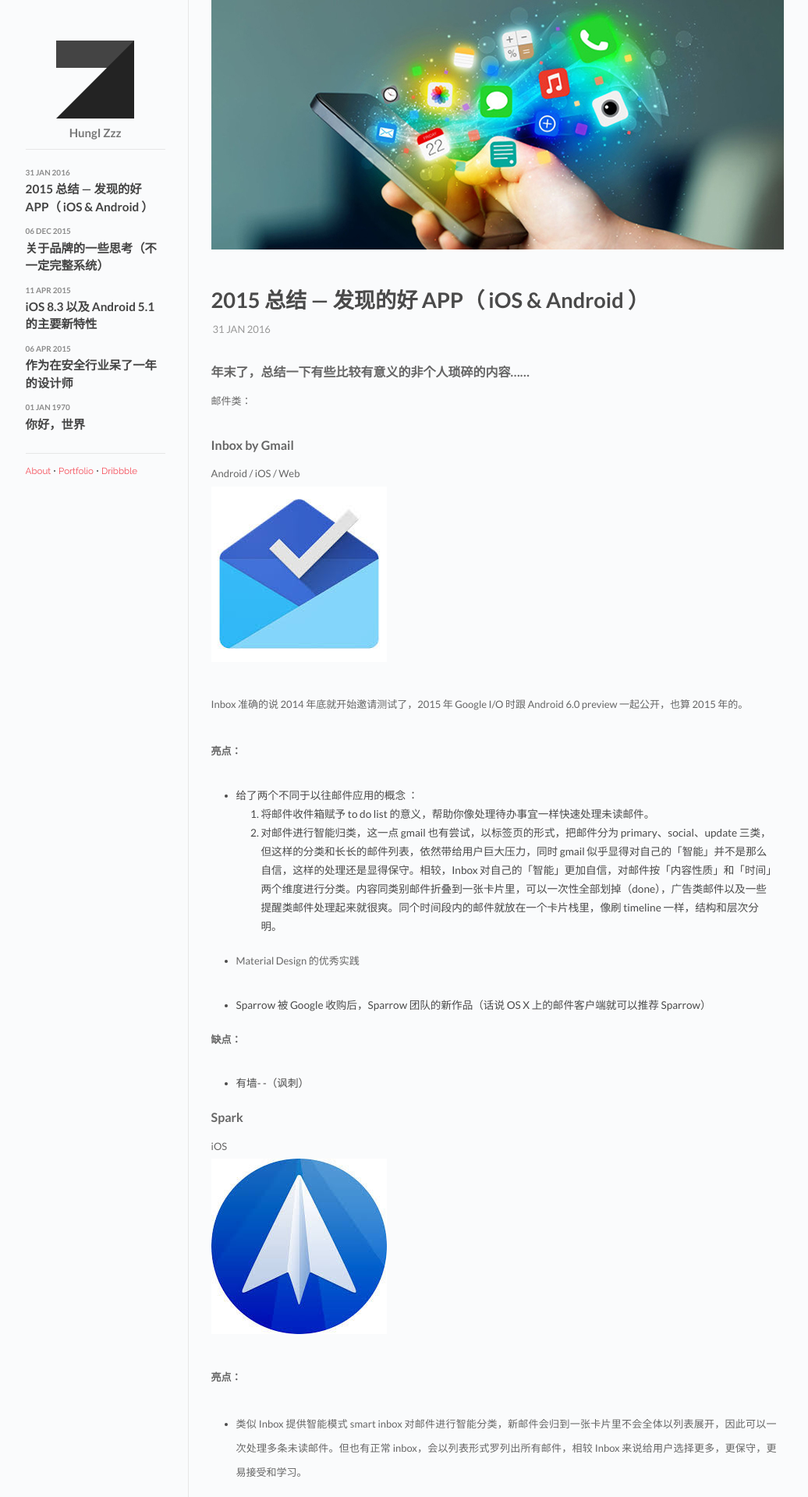
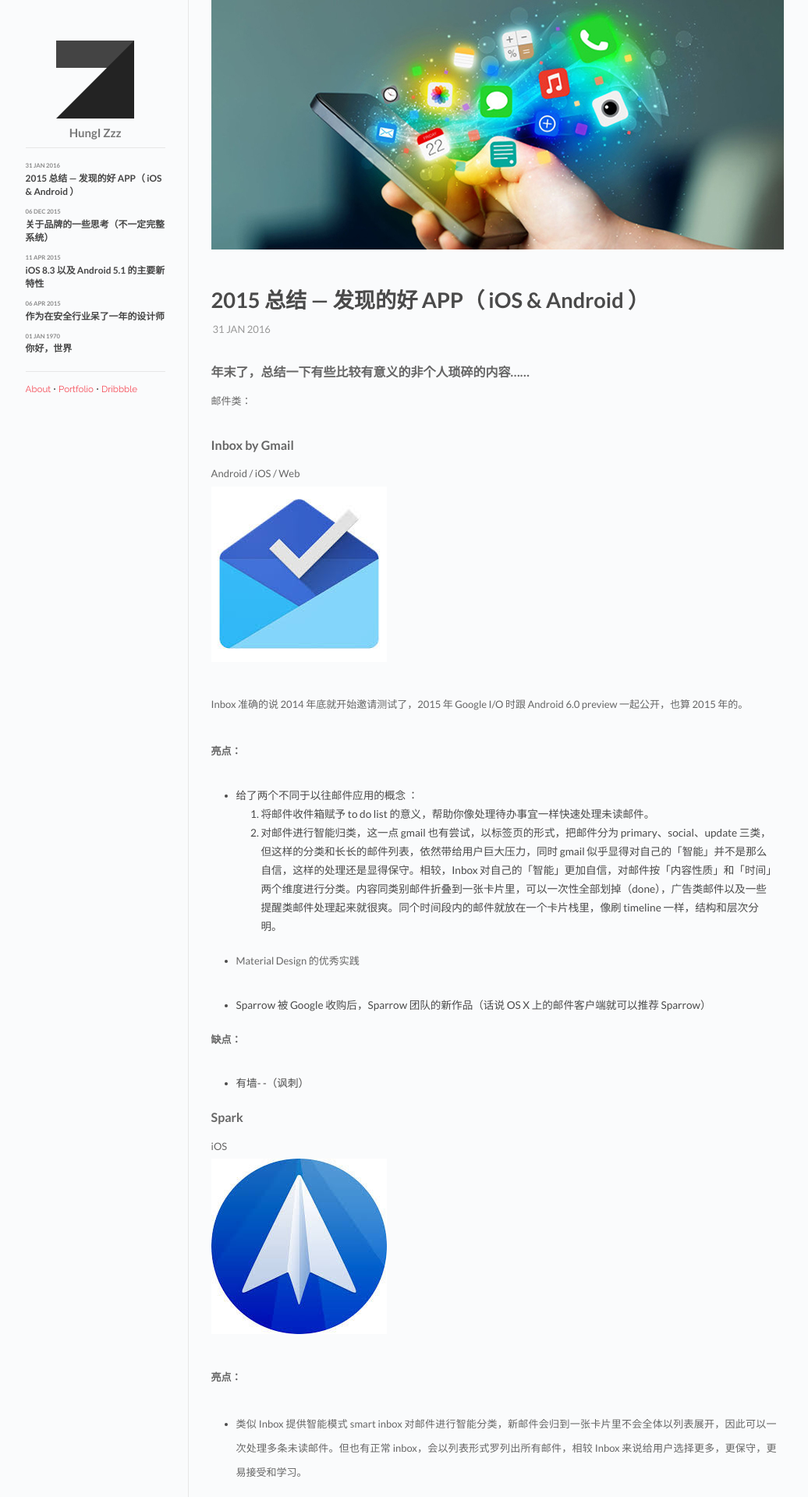
Before and after one commit to hominthesky/blog, a Jekyll site: the page built from index.html, in a window 1280 px wide. Shown: the top 1920 px of the page at 78% size, without its empty margins (117-1153 px from the left). Built offline with Jekyll 4.4.1, drawn with Linux system fonts in a browser that asks for light colours; Markdown is read by kramdown in place of the engine named in the settings.

Commit message:
change  style

```diff
--- a/css/responsive.css
+++ b/css/responsive.css
@@ -8,7 +8,7 @@
   }
 
   .posts {
-    font-size: 0.9em;
+    font-size: 0.7em;
   }
 
   .footer {
@@ -31,7 +31,7 @@
   }
 
   .posts {
-    font-size: 0.85em;
+    font-size: 0.7em;
   }
 
   .sidebar {
```
